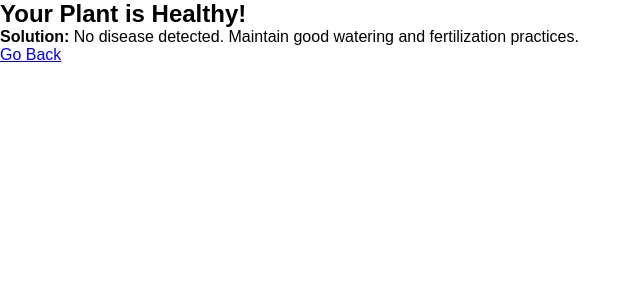
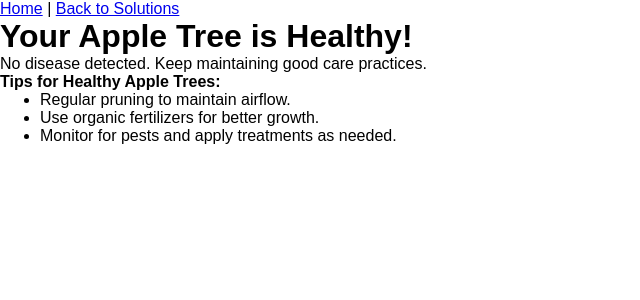
Before and after one commit to akshit22sept/AgriTest, a Flask app: template Templates/healthy.html in a window 1280 px wide. Shown: the top 300 px of the page, without its empty margins (0-640 px from the left). Run offline with Flask 3, Linux system fonts and the light colour scheme; the template is opened without the code that fills it, so the values that code supplies are empty; parts of the project's set-up code (start-up, migrations or seed data) failed here and were passed over.

Commit message:
Add files via upload

```diff
--- a/Templates/healthy.html
+++ b/Templates/healthy.html
@@ -1,39 +1,28 @@
 <!DOCTYPE html>
-<html>
+<html lang="en">
 <head>
-    <title>Healthy Plant</title>
-    <link rel="stylesheet" type="text/css" href=/static/styles/style.css>
+    <meta charset="UTF-8">
+    <meta name="viewport" content="width=device-width, initial-scale=1.0">
+    <title>Healthy Apple Tree</title>
+    <link rel="stylesheet" href="/static/styles/style.css">
 </head>
-    <style>
-    .navbar {
-  background-color: #333;
-  overflow: hidden;
-}
-/* Style the links inside the navigation bar */
-.navbar a {
-  float: left;
-  color: #f2f2f2;
-  text-align: center;
-  padding: 14px 16px;
-  text-decoration: none;
-  font-size: 17px;
-}
-/* Change the color of links on hover */
-.navbar a:hover {
-  background-color: #ddd;
-  color: black;
-}
-/* Add a color to the active/current link */
-.navbar a.active {
-  background-color: #04AA6D;
-  color: white;
-}
-</style>
 <body>
-    <div class="container">
-        <h2>Your Plant is Healthy!</h2>
-        <p><strong>Solution:</strong> No disease detected. Maintain good watering and fertilization practices.</p>
-        <a href="/">Go Back</a>
-    </div>
+
+<header>
+    <nav>
+        <a href="/">Home</a> |
+        <a href="/Solutions">Back to Solutions</a>
+    </nav>
+</header>
+
+<h1> Your Apple Tree is Healthy!</h1>
+<p>No disease detected. Keep maintaining good care practices.</p>
+<p><strong>Tips for Healthy Apple Trees:</strong></p>
+<ul>
+    <li>Regular pruning to maintain airflow.</li>
+    <li>Use organic fertilizers for better growth.</li>
+    <li>Monitor for pests and apply treatments as needed.</li>
+</ul>
+
 </body>
 </html>
```
